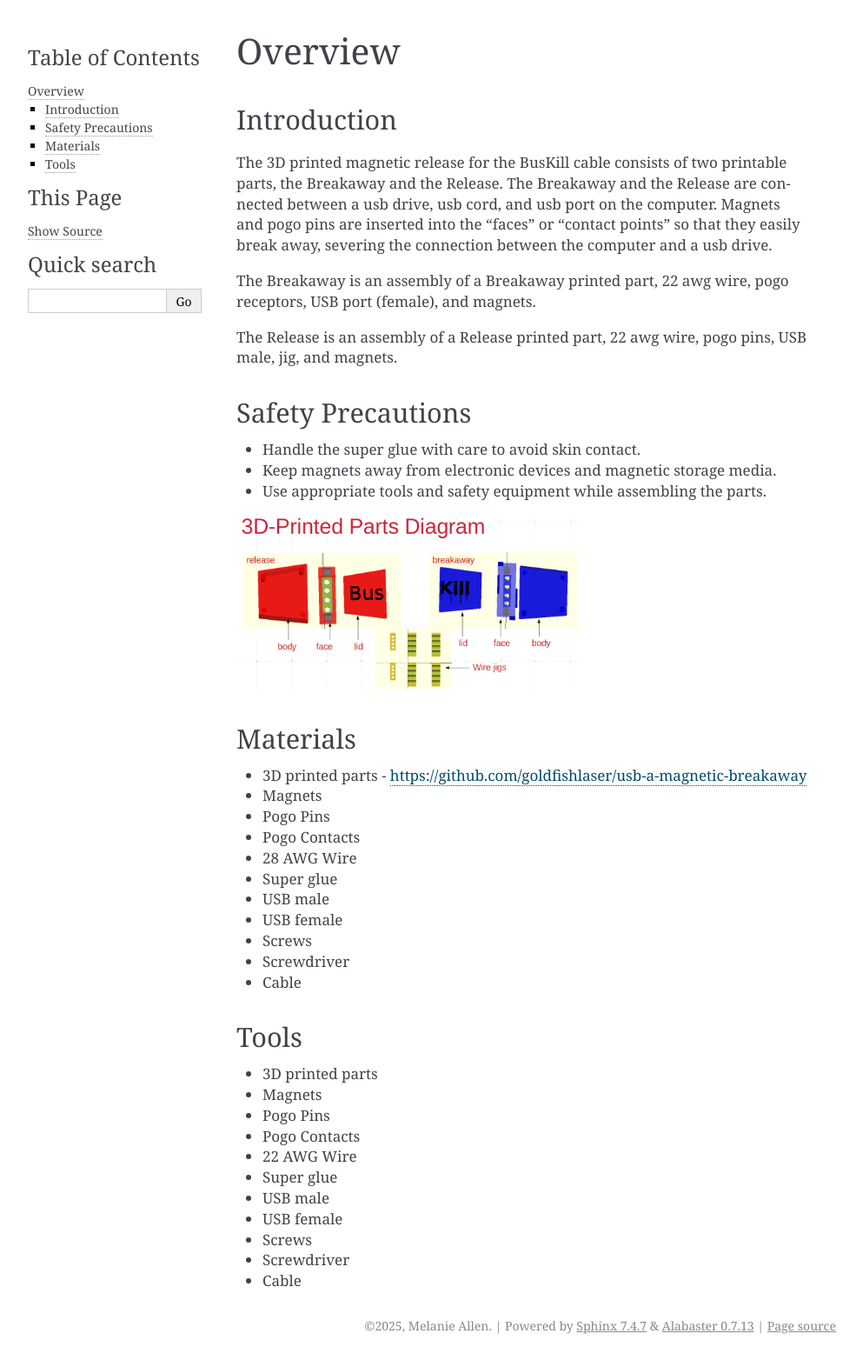
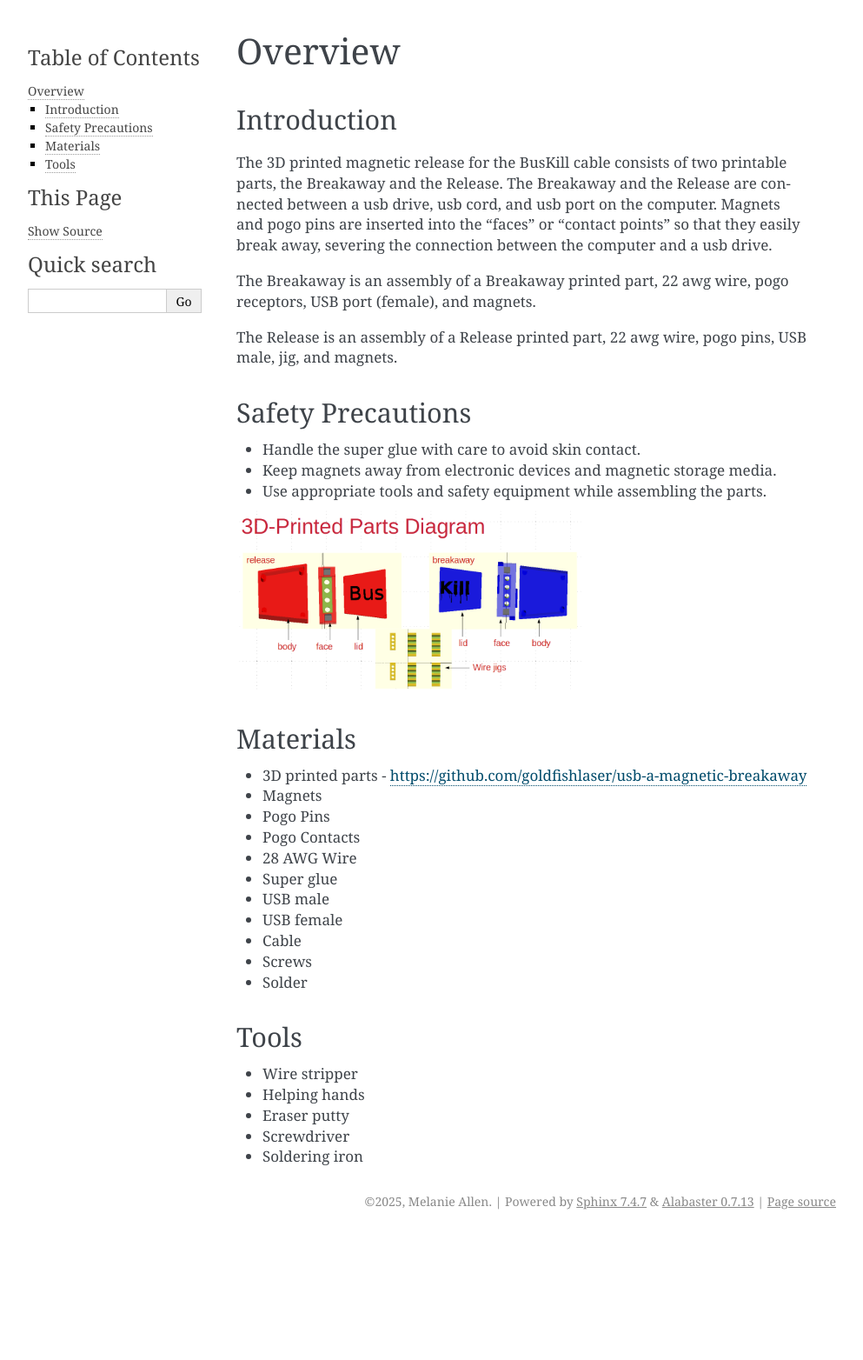
Before and after one commit to goldfishlaser/3DPBKDoc, a Sphinx documentation site: the page built from docs/overview.rst, in a window 1280 px wide. Shown: the whole page at 87% size, without its empty margins (148-1141 px from the left). Built offline with Sphinx 7.4.7, drawn with Linux system fonts in a browser that asks for light colours; after the commit the page ends 1421 px from its top, so only the background shows below that.

Commit message:
add materials

```diff
--- a/docs/overview.rst
+++ b/docs/overview.rst
@@ -29,20 +29,14 @@ Materials
 - Super glue
 - USB male
 - USB female
+- Cable
 - Screws
-- Screwdriver
-- Cable
+- Solder
 
 Tools
 ---------
-- 3D printed parts
-- Magnets
-- Pogo Pins
-- Pogo Contacts
-- 22 AWG Wire
-- Super glue
-- USB male
-- USB female
-- Screws
+- Wire stripper
+- Helping hands
+- Eraser putty
 - Screwdriver
-- Cable
+- Soldering iron
```
